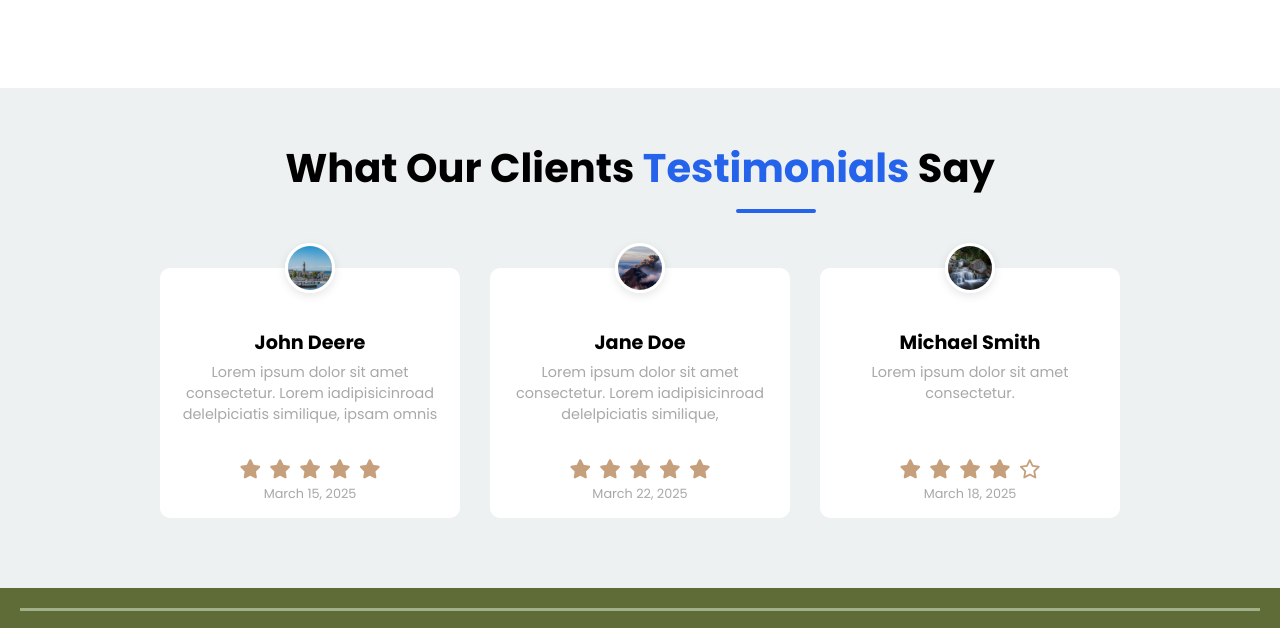
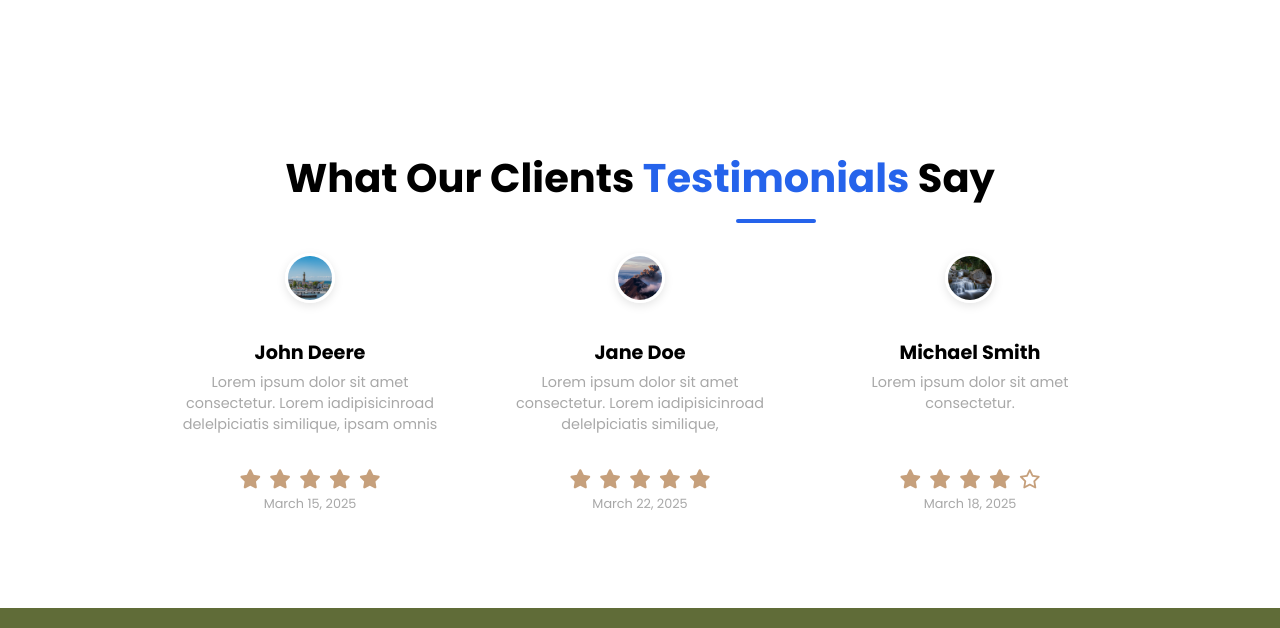
Before and after one commit to Robbin-25/Best-Website-EU-WEST, a plain HTML site: page index.html in a window 1280 px wide. Shown: the part 8684-9312 px from the top of the page. Drawn offline with nearby package versions, Linux system fonts and the light colour scheme.

Commit message:
Update BEST_2.css
Signed-off-by: Redcaus123 <enesschule2008@gmail.com>

```diff
--- a/BEST_2.css
+++ b/BEST_2.css
@@ -1113,8 +1113,8 @@
 /* FOOTER-SECTION------------------------------------------------------------------------------------------------------------------------*/
 .testimonial-section {
       text-align: center;
-      padding: 50px 30px;
-      background-color: #eef1f1;
+      padding: 60px 30px;
+      background-color: white;
     }
 
     .testimonial-wrapper {
```
